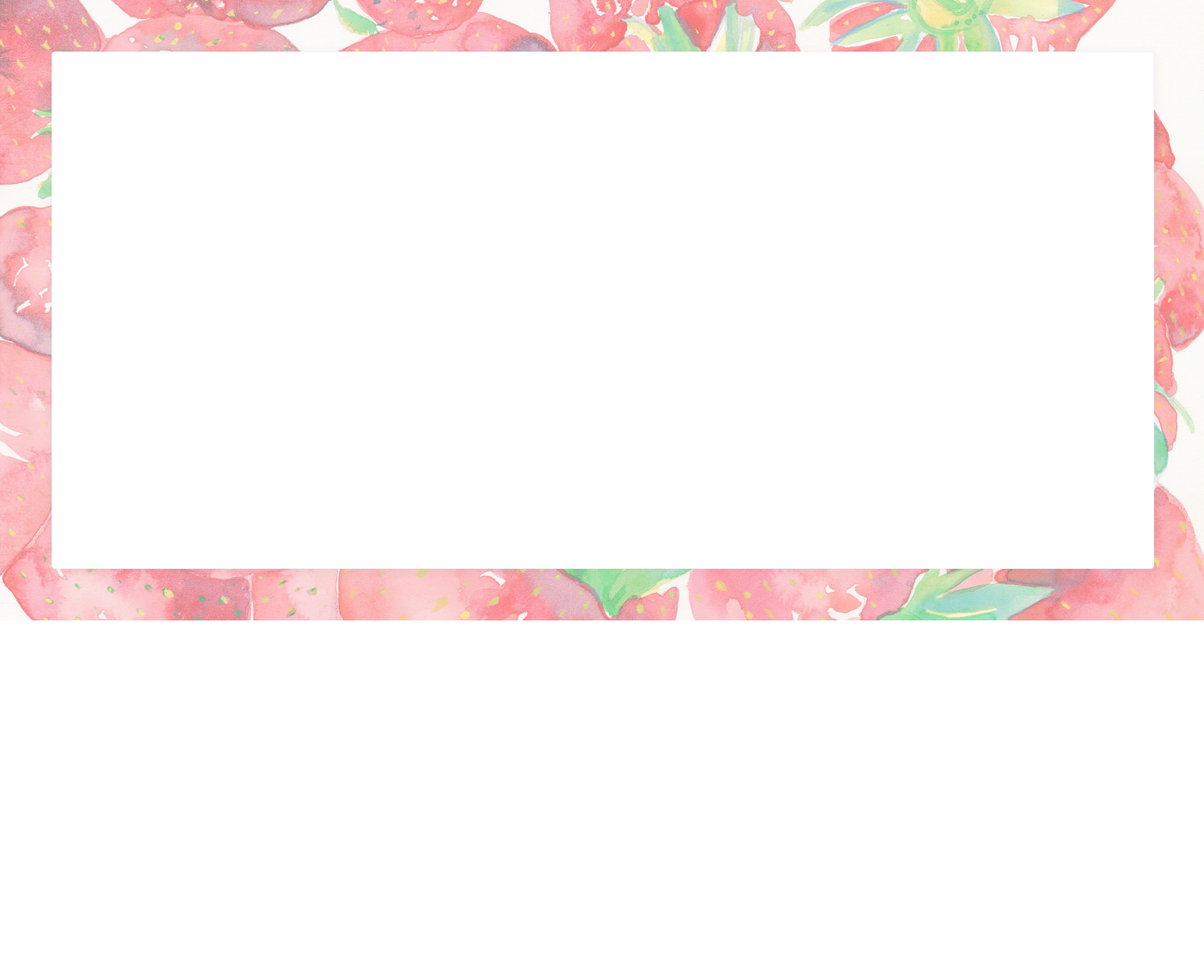
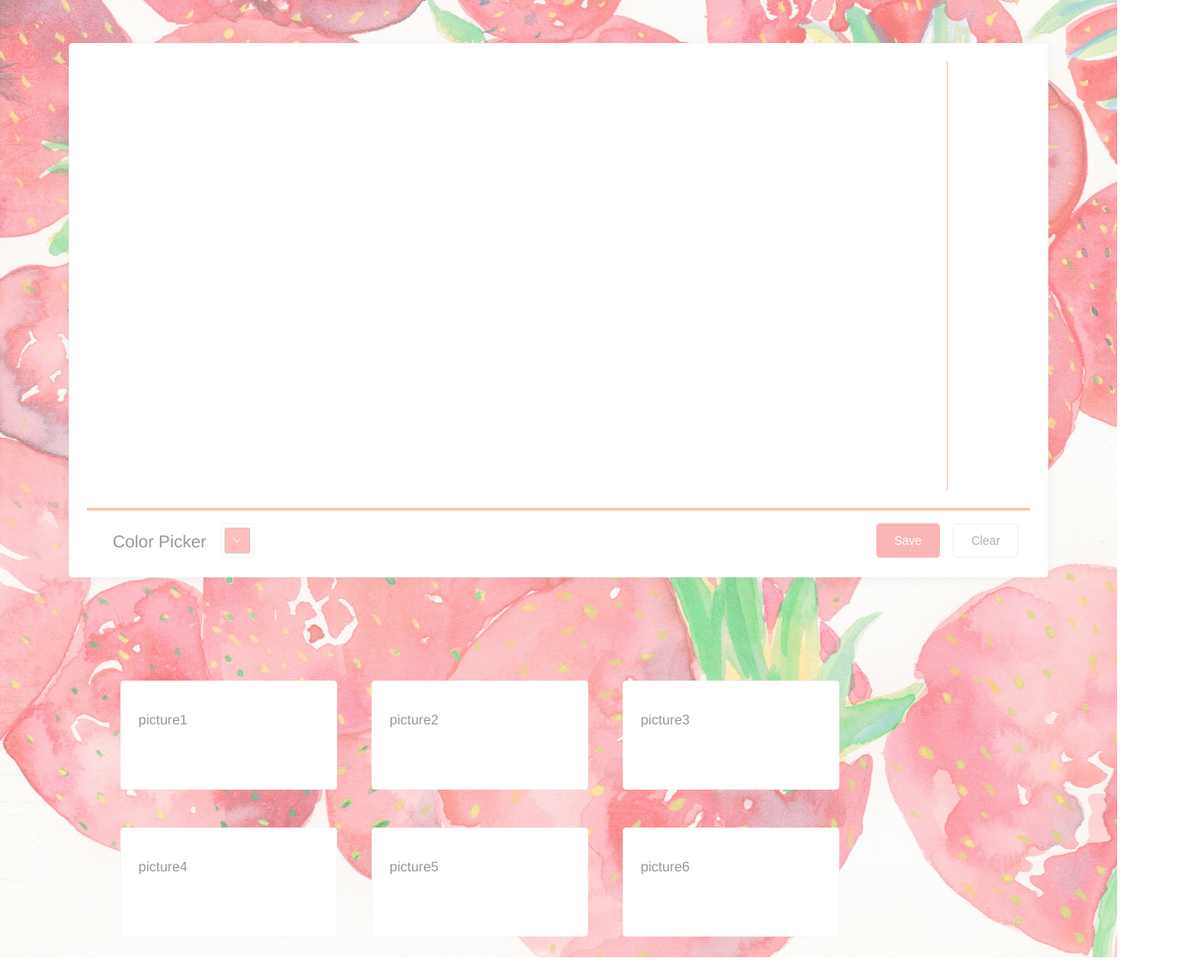
Before and after one commit to JonySheep/Graphhhing, a Vue app in the folder Web/: page /#/ in a window 1280 px wide. Shown: the whole page at 86% size, 1400 px wide, since content can reach past the window. Before the commit the page ends 800 px from the top, so only its background shows below. Built offline with nearby package versions, Linux system fonts and the light colour scheme.

Commit message:
add: 主要界面

```diff
--- a/Web/package.json
+++ b/Web/package.json
@@ -37,8 +37,9 @@
     "copy-webpack-plugin": "^4.0.1",
     "cross-spawn": "^5.0.1",
     "css-loader": "^0.28.0",
+    "element-theme-chalk": "^2.4.7",
+    "element-ui": "^2.2.2",
     "eslint": "^4.15.0",
-    "element-ui": "^2.2.2",
     "eslint-config-standard": "^10.2.1",
     "eslint-friendly-formatter": "^3.0.0",
     "eslint-loader": "^1.7.1",
--- a/Web/src/App.vue
+++ b/Web/src/App.vue
@@ -1,5 +1,5 @@
 <template>
-  <div id="app">
+  <div id='app'>
     <router-view/>
   </div>
 </template>
@@ -15,7 +15,6 @@ export default {
   font-family: 'Avenir', Helvetica, Arial, sans-serif;
   -webkit-font-smoothing: antialiased;
   -moz-osx-font-smoothing: grayscale;
-  text-align: center;
   color: #2c3e50;
 }
 </style>
--- /dev/null
+++ b/Web/src/components/CanvasList.vue
@@ -0,0 +1,64 @@
+<template>
+  <div>
+    <ul class="ul-style">
+      <li v-for="pic in canvasList"
+          v-bind:key="pic.key"
+          class="canvas-list">
+        <el-card class="picture-card"
+                 shadow="hover"
+        >
+          <p>{{pic.content}}</p>
+        </el-card>
+      </li>
+    </ul>
+  </div>
+</template>
+
+<script>
+export default {
+  data () {
+    return {
+      canvasList: [
+        {
+          content: 'picture1',
+          key: 1
+        },
+        {
+          content: 'picture2',
+          key: 2
+        },
+        {
+          content: 'picture3',
+          key: 3
+        },
+        {
+          content: 'picture4',
+          key: 4
+        },
+        {
+          content: 'picture5',
+          key: 5
+        },
+        {
+          content: 'picture6',
+          key: 6
+        },
+      ],
+    }
+  }
+}
+</script>
+
+<style>
+  .ul-style{
+    list-style: none;
+  }
+  .canvas-list{
+    display: inline-block;
+  }
+  .picture-card{
+    width: 250px;
+    margin: 20px;
+    height: 125px;
+  }
+</style>
--- /dev/null
+++ b/Web/src/components/CanvasPanel.vue
@@ -0,0 +1,145 @@
+<template>
+  <div>
+    <div class="canvas-panel-container">
+      <el-row>
+        <el-col :span="20" v-on:mousedown="beginPath">
+          <canvas id="canvas"
+                  height="500"
+                  width="1000"
+                  class="canvas-panel"
+                  v-on:mousedown="canvasDown"
+                  v-on:mouseup="canvasUp"
+                  v-on:mousemove="canvasMove"
+          ></canvas>
+        </el-col>
+        <el-col :span="4" class="tag-col">
+        </el-col>
+      </el-row>
+    </div>
+    <div class="operator">
+      <el-row>
+        <el-col :span="3">
+          <p class="prompt-font">Color Picker</p>
+        </el-col>
+        <el-col :span="17" >
+          <el-color-picker v-model="color"></el-color-picker>
+        </el-col>
+        <el-col :span="2">
+          <el-button type="danger" @click="saveCanvas()">Save</el-button>
+        </el-col>
+        <el-col :span="2">
+          <el-button @click="emptyCanvas()">Clear</el-button>
+        </el-col>
+      </el-row>
+    </div>
+  </div>
+</template>
+
+<script>
+export default {
+  data () {
+    return {
+      color: '#ff7c76',
+      context: {},
+      thisCanvas: {},
+      canvasMoveUse: false, // 是否正在画图
+      isStart: false // 是否是开始画图
+    }
+  },
+  // 渲染时调用
+  mounted () {
+    this.thisCanvas = document.getElementById('canvas')
+    this.context = this.thisCanvas.getContext('2d')
+    this.setCanvasStyle()
+  },
+  methods: {
+    /**
+     * 设置绘画配置
+     */
+    setCanvasStyle () {
+      this.context.strokeStyle = this.color
+    },
+    /**
+     * 绘图开始
+     * @param event
+     */
+    beginPath (event) {
+      const canvas = document.querySelector('#canvas')
+      if (event.target !== canvas) {
+        this.context.beginPath()
+      }
+    },
+    /**
+     * 鼠标抬起的对应action
+     * @param e actionEvent
+     */
+    canvasUp (e) {
+      this.canvasMoveUse = false
+    },
+    /**
+     * 鼠标移动对应的action
+     * @param e actionEvent
+     */
+    canvasMove (e) {
+      if (this.canvasMoveUse && !this.isStart) {
+        console.log('canvasMove')
+        let canvasX = e.offsetX - e.target.offsetLeft
+        let canvasY = e.offsetY - e.target.offsetTop
+        this.context.lineTo(canvasX, canvasY)
+        this.context.stroke()
+      }
+    },
+    /**
+     * 鼠标按下的action
+     * @param event actionEvent
+     */
+    canvasDown (event) {
+      if (this.isStart) {
+        this.isStart = false
+      }
+      this.canvasMoveUse = true
+      // client是基于整个页面的坐标
+      // offset是canvas距离顶部以及左边的距离
+      const canvasX = event.offsetX - event.target.offsetLeft
+      const canvasY = event.offsetY - event.target.offsetTop
+      this.setCanvasStyle()
+      // 清除子路径
+      this.context.beginPath()
+      this.context.moveTo(canvasX, canvasY)
+    },
+    /**
+     * 保存该图画
+     */
+    saveCanvas () {
+    },
+    /**
+     * 清空画布
+     */
+    emptyCanvas () {
+      this.context.clearRect(0, 0, 1000, 500)
+    }
+  }
+}
+</script>
+
+<style>
+  .canvas-panel-container{
+    height: 500px;
+    width: 100%;
+    border-bottom: coral 3px solid;
+    padding-bottom:20px;
+  }
+  .operator{
+    margin-top: 15px;
+    margin-left: 20px;
+  }
+  .prompt-font{
+    font-size: 20px;
+    margin: 10px;
+  }
+  .canvas-panel{
+    border-right: coral 1px solid;
+    position: absolute;
+    cursor: crosshair;
+  }
+</style>
--- a/Web/src/pages/GraphPage.vue
+++ b/Web/src/pages/GraphPage.vue
@@ -1,16 +1,25 @@
 <template>
-  <div class="back-ground">
-    <el-card class="canvas-container">
-
+  <div class='back-ground'>
+    <el-card class='canvas-container'>
+      <CanvasPanel></CanvasPanel>
     </el-card>
+    <div class="list-container">
+      <CanvasList></CanvasList>
+    </div>
   </div>
 </template>
 
 <script>
 import '../styles/background.css'
+import CanvasPanel from '../components/CanvasPanel.vue'
+import CanvasList from '../components/CanvasList'
 
 export default {
   name: 'GraphPage',
+  components: {
+    CanvasPanel,
+    CanvasList
+  },
   data () {
     return {
       msg: "Let's Drawing!"
@@ -21,8 +30,10 @@ export default {
 
 <style>
   .canvas-container{
-    height:600px;
-    width: 100%;
+    height:620px;
     background-color: white;
   }
+  .list-container {
+    margin-top: 100px;
+  }
 </style>
--- a/Web/src/styles/background.css
+++ b/Web/src/styles/background.css
@@ -2,7 +2,9 @@
   background-image: url("../assets/background.jpg") ;
   background-size: cover;
   opacity: 0.5;
-  width: 100%;
+  width: 89%;
   height: 100%;
-  padding: 60px;
+  padding-left: 80px;
+  padding-right: 80px;
+  padding-top: 50px;
 }
```
Also changed, not shown: Web/src/router/index.js (+6 -6 lines).
